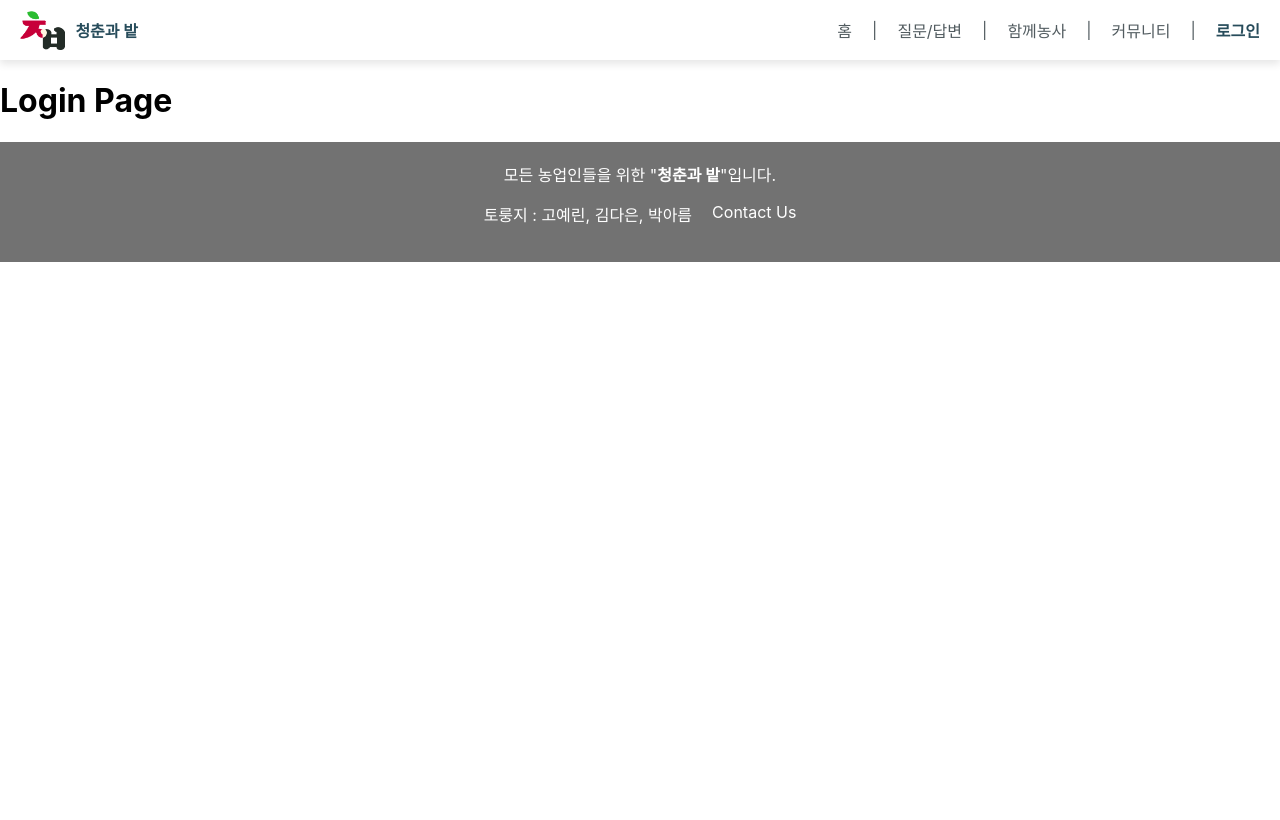
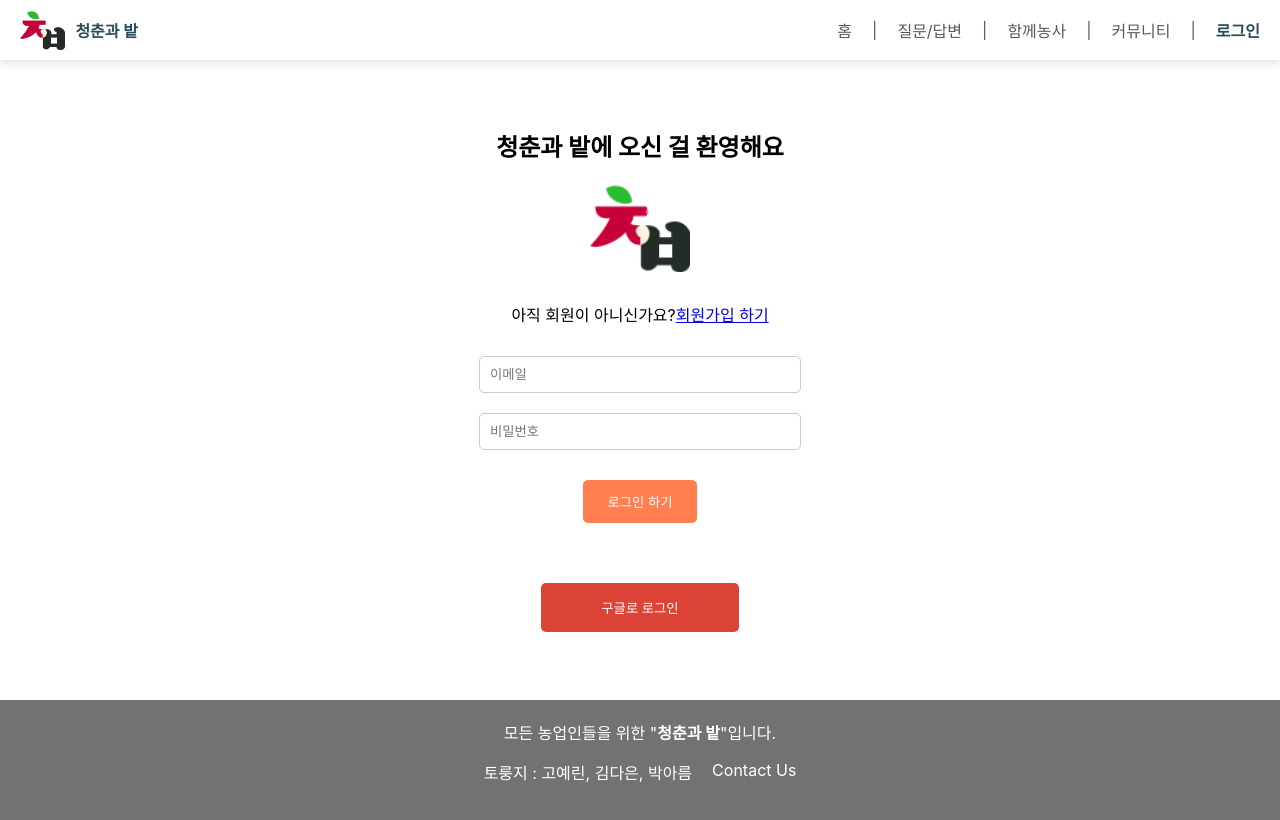
Before and after one commit to Torunggee/GreenField-FE, a React (Create React App) app in the folder green-field/: page /login in a window 1280 px wide. Built offline with nearby package versions, Linux system fonts and the light colour scheme.

Commit message:
Design : login ui 구현
소셜 로그인은 추후 추가 예정

```diff
--- a/green-field/src/App.js
+++ b/green-field/src/App.js
@@ -5,6 +5,7 @@ import QnA from './pages/QnA';
 import Together from './pages/Together';
 import Community from './pages/Community';
 import Login from './pages/Login';
+import Signup from './pages/Signup';
 import Header from './components/Header/Header';
 import Footer from './components/Footer/Footer';
 
@@ -18,9 +19,9 @@ function App() {
         <Route path="/together" element={<Together />} />
         <Route path="/community" element={<Community />} />
         <Route path="/login" element={<Login />} />
-        </Routes>
-        <Footer/>
-
+        <Route path="/signup" element={<Signup />} />
+      </Routes>
+      <Footer/>
     </Router>
   );
 }
--- a/green-field/src/Login.css
+++ b/green-field/src/Login.css
@@ -1,7 +1,15 @@
 /* Login.css */
+.container {
+    display: flex;
+    justify-content: center;
+    align-items: center;
+    min-height: 80vh;
+    padding: 20px;
+}
+
 .login-container {
     text-align: center;
-    margin-top: 50px;
+    margin-top: 0;
 }
 
 .login-container h2 {
@@ -30,8 +38,8 @@
     border-radius: 5px;
 }
 
-.login-container mainbutton {
-    padding: 10px 20px;
+.login-container button {
+    padding: 12px 24px;
     background-color: coral;
     color: white;
     border: none;
@@ -48,12 +56,12 @@
 }
 
 .login-container .social-login button {
-    padding: 10px 20px;
-    width: 320px;
+    padding: 15px 60px;
+    background-color: coral;
+    color: white;
     border: none;
     border-radius: 5px;
     cursor: pointer;
-    margin-bottom: 10px;
 }
 
 .login-container .social-login button.google {
--- a/green-field/src/pages/Login.jsx
+++ b/green-field/src/pages/Login.jsx
@@ -1,10 +1,50 @@
-import React from 'react';
+import React, { useState } from 'react';
+import Container from '../components/Container/Container';
+import '../Login.css';
+import { Link } from 'react-router-dom';
 
 const Login = () => {
+  const [email, setEmail] = useState('');
+  const [password, setPassword] = useState('');
+
+  const handleLogin = (e) => {
+      e.preventDefault();
+      console.log('Email: ', email);
+      console.log('Password:', password);
+  }
+
   return (
-    <div>
-      <h1>Login Page</h1>
-    </div>
+    <Container className="container">
+      <div className="login-container">
+        <h2>청춘과 밭에 오신 걸 환영해요</h2>
+        <img src="/logo.png" alt="청춘과밭"/>
+        <p>
+            아직 회원이 아니신가요?
+            <Link to="/signup" className="signup-link">회원가입 하기</Link>
+        </p>
+        <form onSubmit={handleLogin}>
+          <input
+          type="email"
+          placeholder="이메일"
+          value={email}
+          onChange={(e) => setEmail(e.target.value)}
+          required
+          />
+          <br />
+          <input
+          type="password"
+          placeholder="비밀번호"
+          value={password}
+          onChange={(e) => setPassword(e.target.value)}
+          required
+          /><br /> <br />
+          <button>로그인 하기</button>
+        </form><br />
+        <div className='social-login'>
+          <button className='google'>구글로 로그인</button>
+        </div><br />
+      </div>
+    </Container>
   );
 }
 
```
